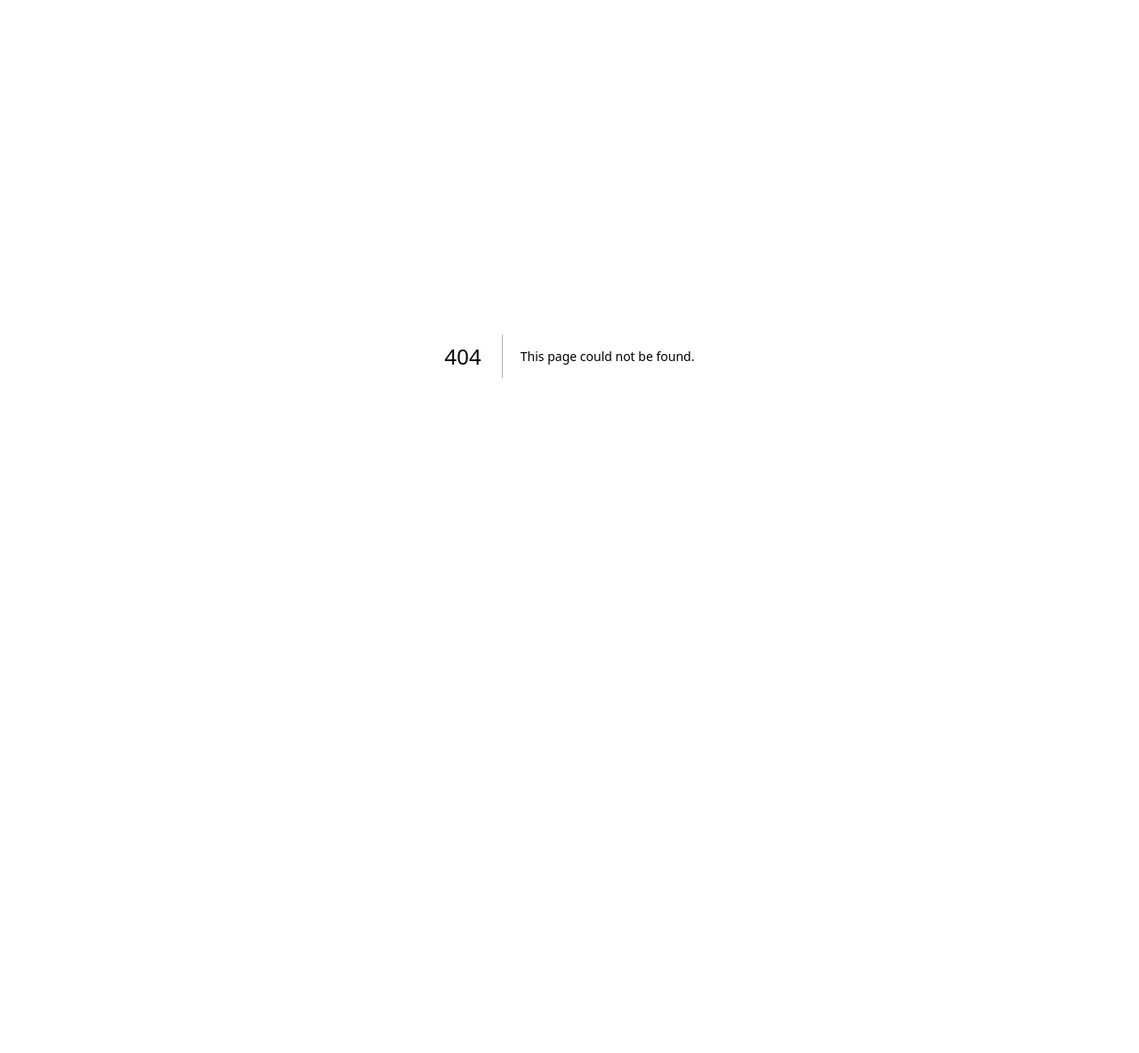
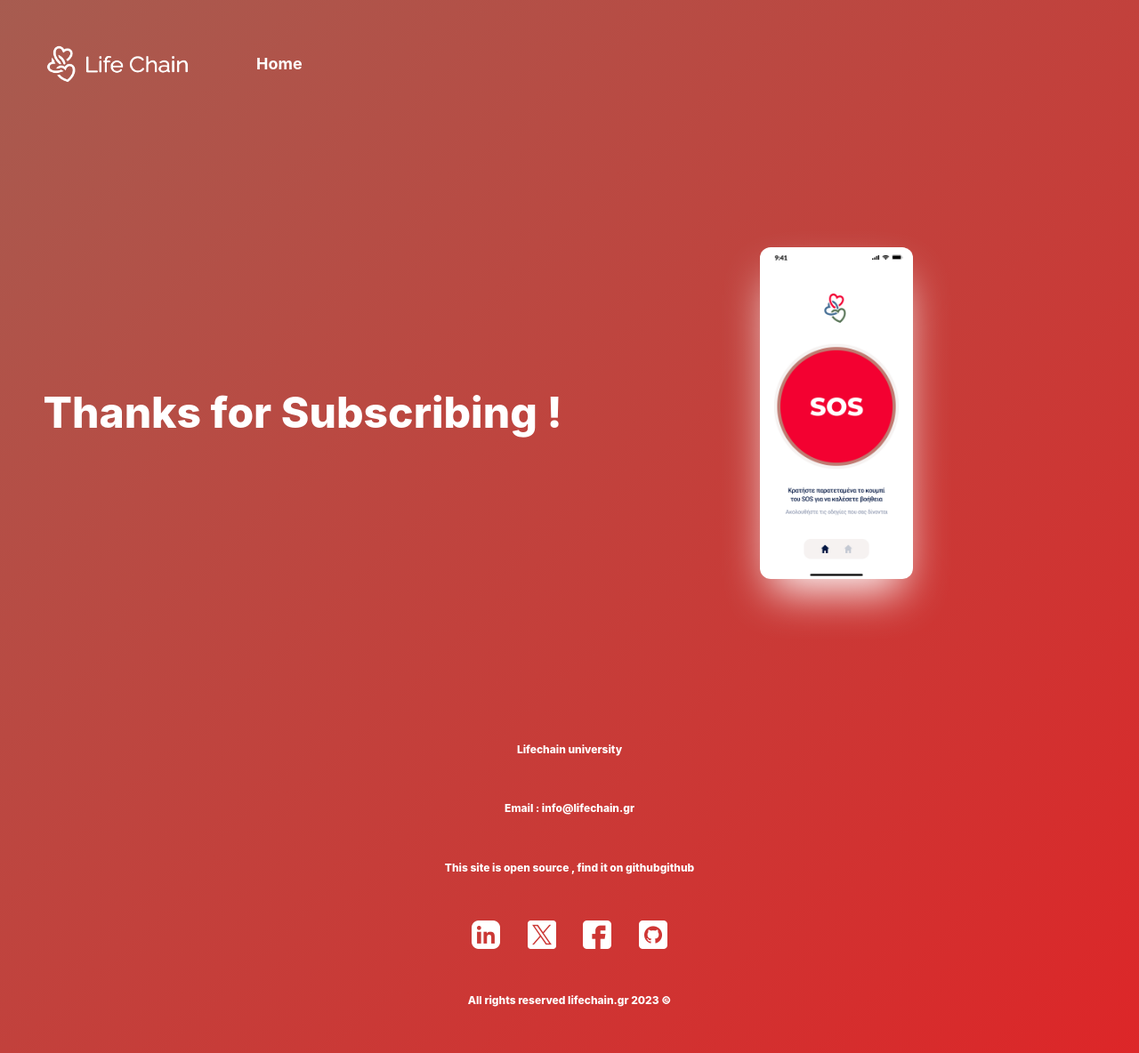
Before and after one commit to xartokoptiko/lifechain-gr, a Next.js app: page /university/subscribe in a window 1280 px wide. Before the commit this address had no page. Shown: the whole page at 89% size. Before the commit the page ends 800 px from the top, so only its background shows below. Built offline with nearby package versions, Linux system fonts and the light colour scheme.

Commit message:
Subscribe method

```diff
--- /dev/null
+++ b/pages/api/subscribe.js
@@ -0,0 +1,38 @@
+const API_KEY = process.env.CONVERTKIT_API_KEY;
+const FORM_ID = process.env.CONVERTKIT_FORM_ID;
+const BASE_URL = 'https://api.convertkit.com/v3';
+const email_required_message = 'Email is required';
+const error_message = `There was a problem, please try again.`;
+const success_message = `🎉 You have been added to the wait list! Check your email to confirm your interest.`;
+
+async function SubscribeHandler(req, res) {
+  const email = req.body.email;
+
+  if (!email) {
+    return res.status(400).json({ message: email_required_message });
+  }
+
+  try {
+    const url = [BASE_URL, `forms`, FORM_ID, 'subscribe'].join('/');
+    const data = {
+      api_key: API_KEY,
+      email: email,
+    };
+
+    const response = await fetch(url, {
+      body: JSON.stringify(data),
+      headers: { 'Content-Type': 'application/json; charset=utf-8' },
+      method: 'POST',
+    });
+
+    if (response.status == 200) {
+      return res.status(200).json({ message: success_message });
+    } else {
+      return res.status(500).json({ message: error_message });
+    }
+  } catch (error) {
+    return res.status(500).json({ message: error_message });
+  }
+}
+
+export default SubscribeHandler;
--- a/pages/university/index.js
+++ b/pages/university/index.js
@@ -9,6 +9,7 @@ import {
   Heading,
   FormErrorMessage,
   Text,
+  Toast,
 } from "@chakra-ui/react";
 import React, { useState } from "react";
 import Head from "next/head";
@@ -32,6 +33,44 @@ export default function University() {
   const [state, setState] = useState(initState);
   const [touched, setTouched] = useState({});
   const router = useRouter();
+  const [subState, setSubState] = useState({
+    message: "",
+    email: "",
+    loading: false,
+  });
+
+  const emailHandler = (e) => {
+    let updatedEmail = e.target.value;
+    setSubState({ email: updatedEmail });
+  };
+
+  const subscribeUser = async (e) => {
+    setSubState({
+      loading: true,
+    });
+    e.preventDefault();
+    const res = await fetch("/api/subscribe", {
+      body: JSON.stringify({ email: subState.email }),
+      headers: { "Content-Type": "application/json; charset=utf-8" },
+      method: "POST",
+    });
+
+    const json_res = await res.json();
+
+    setSubState({
+      message: json_res.message,
+      email: "",
+      loading: false,
+    });
+
+    toast({
+      title: subState.message,
+      status: "success",
+      duration: 2000,
+      position: "top",
+    });
+
+  };
 
   const { values, isLoading, error } = state;
 
@@ -127,7 +166,7 @@ export default function University() {
   return (
     <>
       <Head>
-        <title>Smart Alert University</title>
+        <title>Home</title>
       </Head>
       <main className="flex flex-col w-full">
         {/* START OF HEADER */}
@@ -396,10 +435,8 @@ export default function University() {
 
         <div
           id="gettheapp"
-          className="flex flex-col xl:h-[40vh] bg-gradient-to-br to-redonebg  from-redtwobg via-90% p-10 items-center
-                                      lg:h-[40vh]
-                                      md:h-[20vh]
-                                      max-sm:h-[30vh]"
+          className="flex flex-col bg-gradient-to-br to-redonebg  from-redtwobg via-90% p-10 items-center
+                                      "
         >
           <p className="text-4xl font-extrabold text-white text-center mb-10 max-sm:text-2xl">
             {t("soon")}
@@ -428,6 +465,33 @@ export default function University() {
               <p className="text-xl">App store</p>
             </div>
           </div>
+          <Container maxW="700px" mt={8} textAlign="center" textColor="white">
+            <Heading>Subscribe to our news-letter</Heading>
+            <FormLabel textAlign="center">
+              And get notified when the app is released
+            </FormLabel>
+
+            <FormControl mb={4}>
+              <Input
+                type="email"
+                placeholder="Email"
+                textColor="white"
+                _placeholder={{ color: "white" }}
+                value={subState.email}
+                onChange={emailHandler}
+              />
+            </FormControl>
+
+            <Button
+              alignSelf="start"
+              variant="outline"
+              colorScheme="white"
+              isLoading={subState.loading}
+              onClick={subscribeUser}
+            >
+              Submit
+            </Button>
+          </Container>
         </div>
 
         {/* CONDACT US SECTION */}
@@ -557,10 +621,7 @@ export default function University() {
             <img src="../../twitter.png" className="w-[32px] h-[32px]" />
             <img src="../../facebook.png" className="w-[32px] h-[32px]" />
             <a href="https://github.com/xartokoptiko/lifechain-gr">
-              <img
-                src="../../github.png"
-                className="w-[32px] h-[32px]"
-              />
+              <img src="../../github.png" className="w-[32px] h-[32px]" />
             </a>
           </div>
           <p>{t("right")}</p>
--- /dev/null
+++ b/pages/university/subscribe/index.js
@@ -0,0 +1,76 @@
+import Head from "next/head";
+
+export default function Subscribe() {
+  return (
+    <>
+      <Head>
+        <title>Subscribed</title>
+      </Head>
+      <main className="bg-gradient-to-br to-redonebg  from-redtwobg via-90% ">
+        <div className="justify-center items-center text-center">
+          <div className="flex flex-row p-8 items-center w-screen">
+            <div className="flex flex-row items-center">
+              <img src="../../logo.png" className="w-[200px] h-[80px]" />
+            </div>
+            <div className="flex flex-row items-center ml-14 text-white text-lg font-bold">
+              <a className="mr-5" href="https://lifechain.gr">
+                Home
+              </a>
+            </div>
+          </div>
+          <div
+            className="flex flex-row p-10 xl:h-[80vh]
+                               max-sm:flex-col lg:h-[70vh]
+                                               md:h-[50vh]"
+          >
+            <div
+              className="flex flex-col text-center w-1/2 items-center justify-evenly text-3xl font-extrabold text-white
+                                                      max-sm:w-full"
+            >
+              <p className="text-5xl text-white font-extrabold max-sm:mb-10">
+                Thanks for Subscribing !
+              </p>
+            </div>
+
+            <div
+              className="flex flex-col w-1/2 items-center justify-center
+                                          max-sm:w-full"
+            >
+              <img
+                src="../../homepage.png"
+                className="w-[172px] h-[373px] rounded-xl shadow-2xl shadow-white"
+              />
+            </div>
+          </div>
+        </div>
+        <div
+          className="flex flex-col items-center justify-evenly text-center text-white xl:h-[50vh] text-xs font-extrabold
+                          lg:h-[40vh]
+                                                                                        md:h-[20vh]
+                                                                                        max-sm:h-[30vh]"
+        >
+          <p>Lifechain university</p>
+          <p>Email : info@lifechain.gr</p>
+          <p>
+            This site is open source , find it on github
+            <a href="https://github.com/xartokoptiko/lifechain-gr">github</a>
+          </p>
+          <div
+            className="flex flex-row justify-evenly w-[35vh] align-middle items-center
+                                                    max-sm:w-[30vh]
+                                                    lg:w-[35vh]
+                                                    md:w-[20vh]"
+          >
+            <img src="../../linkedin.png" className="w-[32px] h-[32px]" />
+            <img src="../../twitter.png" className="w-[32px] h-[32px]" />
+            <img src="../../facebook.png" className="w-[32px] h-[32px]" />
+            <a href="https://github.com/xartokoptiko/lifechain-gr">
+              <img src="../../github.png" className="w-[32px] h-[32px]" />
+            </a>
+          </div>
+          <p>All rights reserved lifechain.gr 2023 ©</p>
+        </div>
+      </main>
+    </>
+  );
+}
```
